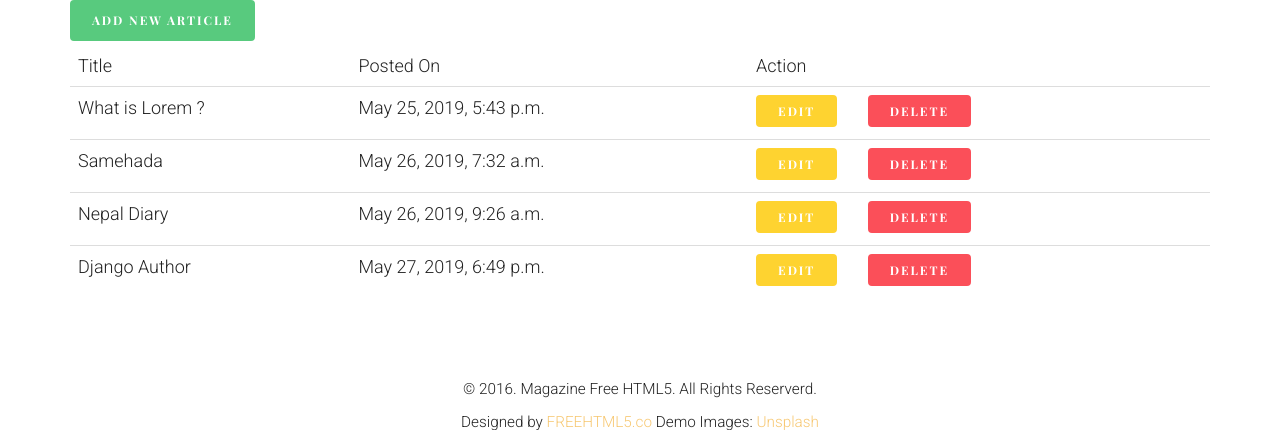
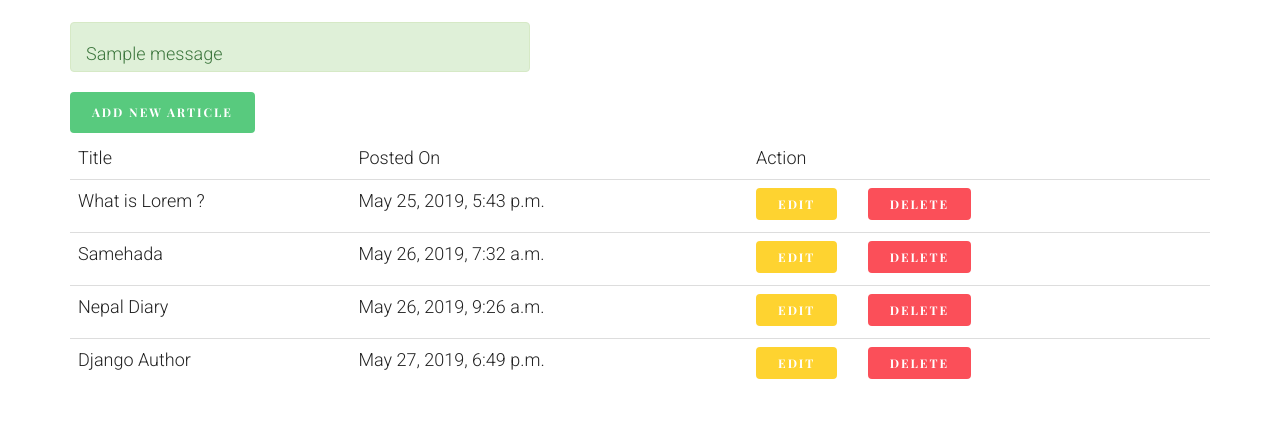
Before and after one commit to mhasan09/xpShare, a Django app: page /profile in a window 1280 px wide. Shown: the part 178-608 px from the top of the page. Run offline with Django 3.2, Linux system fonts and the light colour scheme; a user stored in the database is signed in; data comes from the database, SQL or seed files in the repository; both versions use the stored data as it was after the commit; one stand-in notice (Sample message) is shown; some libraries are stand-ins or nearby versions; some web fonts are replaced.

Commit message:
added flash messages

```diff
--- a/shareapp/views.py
+++ b/shareapp/views.py
@@ -5,6 +5,7 @@ from django.contrib.auth.models import User
 from django.core.paginator import Paginator
 from django.db.models import Q
 from .form import createArticle
+from django.contrib import messages
 
 # Create your views here.
 def getIndex(request):
@@ -68,6 +69,9 @@ def getLogin(request):
             if auth is not None:
                 login(request, auth)
                 return redirect('index')
+            else:
+                messages.add_message(request,messages.ERROR,"Username or Password mismatch")
+                return render(request, "login.html")
     return render(request, "login.html")
 
 def getLogout(request):
@@ -107,6 +111,7 @@ def getUpdate(request ,id):
            instance = form.save(commit=False)
            instance.article_author = u
            instance.save()
+           messages.add_message(request, messages.SUCCESS, "Post has been updated")
            return redirect('profile')
 
        return render(request, 'create.html', {'form': form})
@@ -117,6 +122,7 @@ def getDelete(request ,id):
    if request.user.is_authenticated:
        post = get_object_or_404(Article,id=id)
        post.delete()
+       messages.add_message(request, messages.WARNING, "Post has been Deleted")
        return redirect('profile')
 
    else:
--- a/templates/logged_in_profile.html
+++ b/templates/logged_in_profile.html
@@ -1,7 +1,16 @@
 {% extends 'base.html' %}
 {% block title %}{% endblock %}
-{% block stylesheet %}{% endblock %}
+{% block stylesheet %}
+    <style>
+        .alert{
+            height: 50px;
+            margin-top: 200px;
+            width: 460px;
+        }
+    </style>
+{% endblock %}
 {% block profile %}
+
      <div class="fh5co-bio">
 			<figure>
 				<img src="{{ user.profile_picture.url }}" alt="Free HTML5 Bootstrap Template" class="img-responsive">
@@ -22,7 +31,15 @@
 {% endblock %}
 {% block content %}
     <div class="container">
+      {% if messages %}
+        <div class="messages">
+            {% for message in messages %}
+            <div{% if message.tags %} class="{{ message.tags }}"{% endif %}>{{ message }}</div>
+            {% endfor %}
+        </div>
+    {% endif %}
         <a href="{% url 'create' %}"><button class="btn btn-success pull-left">Add new article</button></a>
+
         <table class="table table-hover">
             <thead>
                  <tr>
```
Also changed, not shown: templates/login.html (+7 -0 lines), xpShare/settings.py (+10 -0 lines), db.sqlite3.
